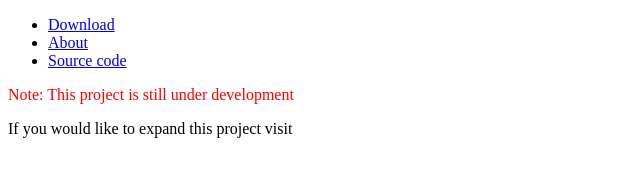
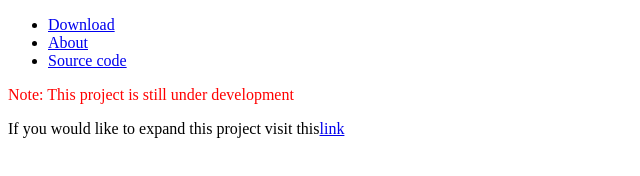
Before and after one commit to kill3rc/killr, a plain HTML site: page index.html in a window 1280 px wide. Shown: the full height of the page, 0-640 px from the left. Drawn offline with Linux system fonts and the light colour scheme.

Commit message:
Update project expansion link text in index.html

```diff
--- a/index.html
+++ b/index.html
@@ -14,6 +14,6 @@
         </div>
     </nav>
       <p style="color:red;">Note: This project is still under development</p>
-      <p>If you would like to expand this project visit <a href="https://github.com/kill3rc/killr/upload/main"></a></p>
+      <p>If you would like to expand this project visit this<a href="https://github.com/kill3rc/killr/upload/main">link</a></p>
    </body>
 </html>
```
